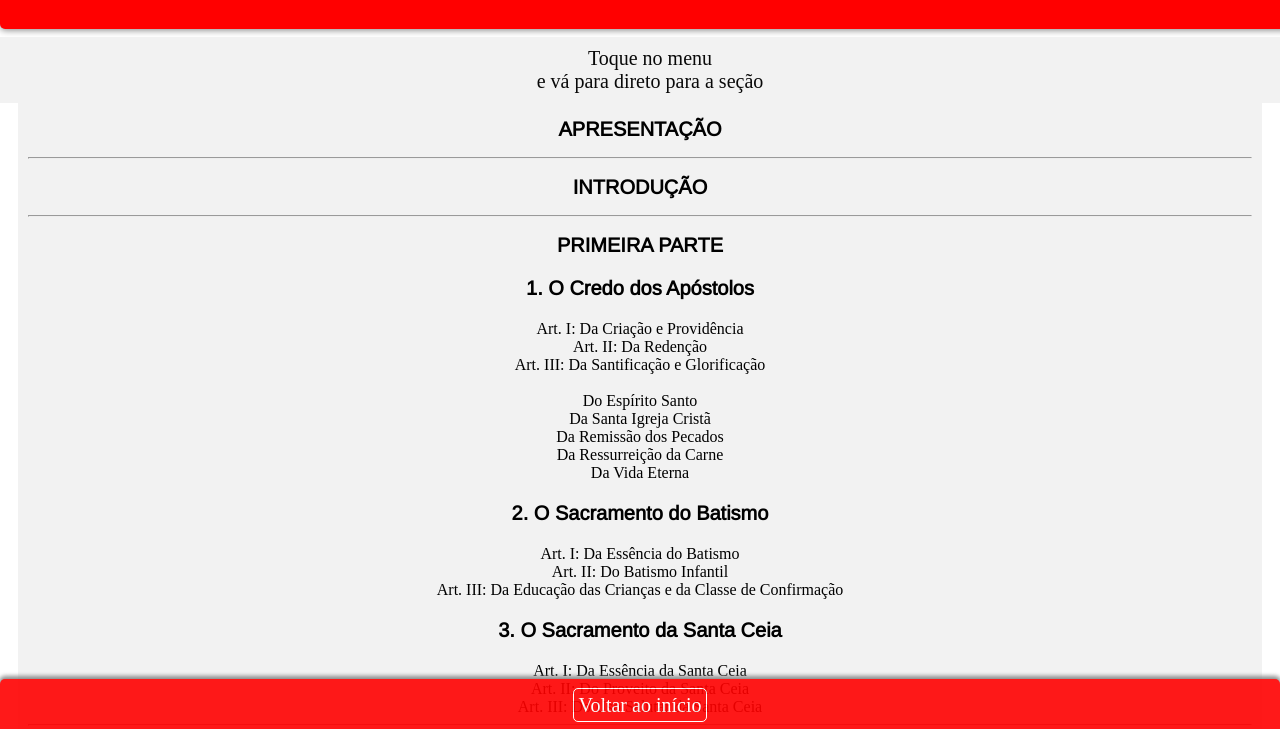
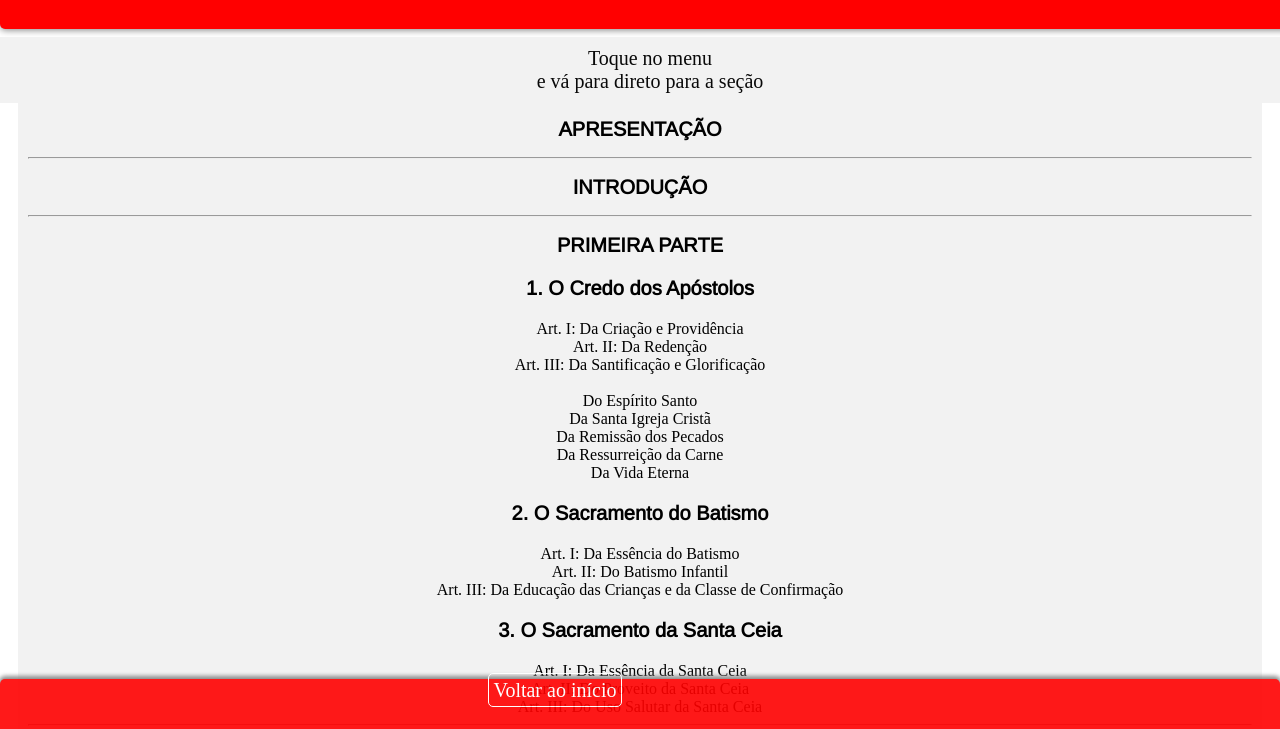
Before and after one commit to igrejaespacoesperanca/FundamentoDaNossaFe, a plain HTML site: page index.html in a window 1280 px wide. Shown: the part 71-800 px from the top of the page. Drawn offline with nearby package versions, Linux system fonts and the light colour scheme; a web font is replaced by a local one.

Commit message:
arrumação provisória do rodape

```diff
--- a/index.html
+++ b/index.html
@@ -801,8 +801,9 @@ Como Luteranos Renovados, nós do Espaço Esparança - Igreja da Renovação Lut
 
 <footer>
 
-	<a href="#indiceMenu"></div><div class="rodapeFix">
-		<p id="textorodape">Voltar ao início</p>
+	<a href="#indiceMenu">
+		<div class="rodapeFix">
+		<span id="textorodape">Voltar ao início</span>
 	</div></a>
 
 
--- a/style.css
+++ b/style.css
@@ -123,7 +123,10 @@ p{
 	border-radius: 5px;
 	padding: 5px;
 	position: relative;
-	top: 15px;
+	margin-right: 170px;
+	margin-left: auto;
+
+
 }
 
 a:link{
```
